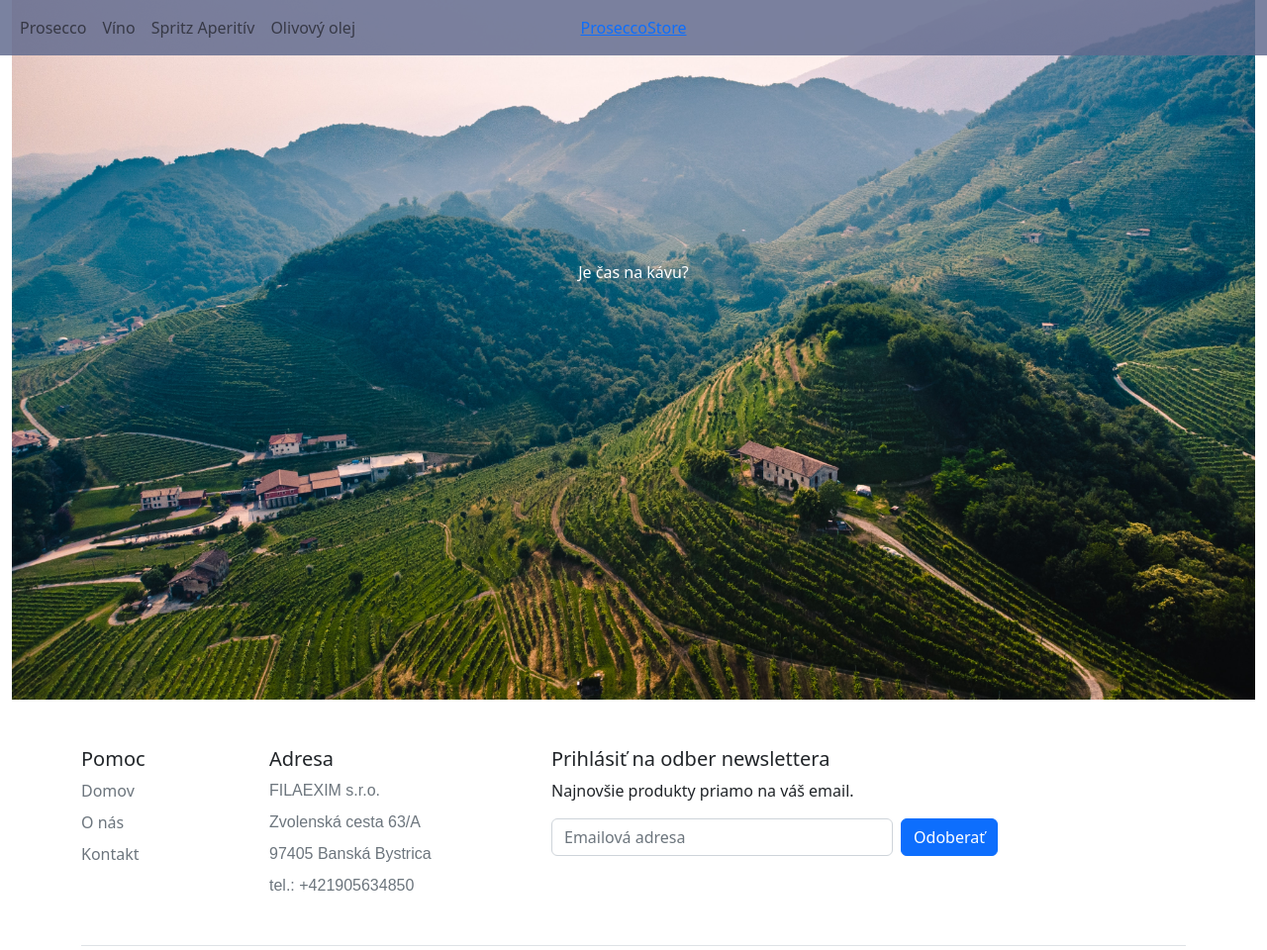
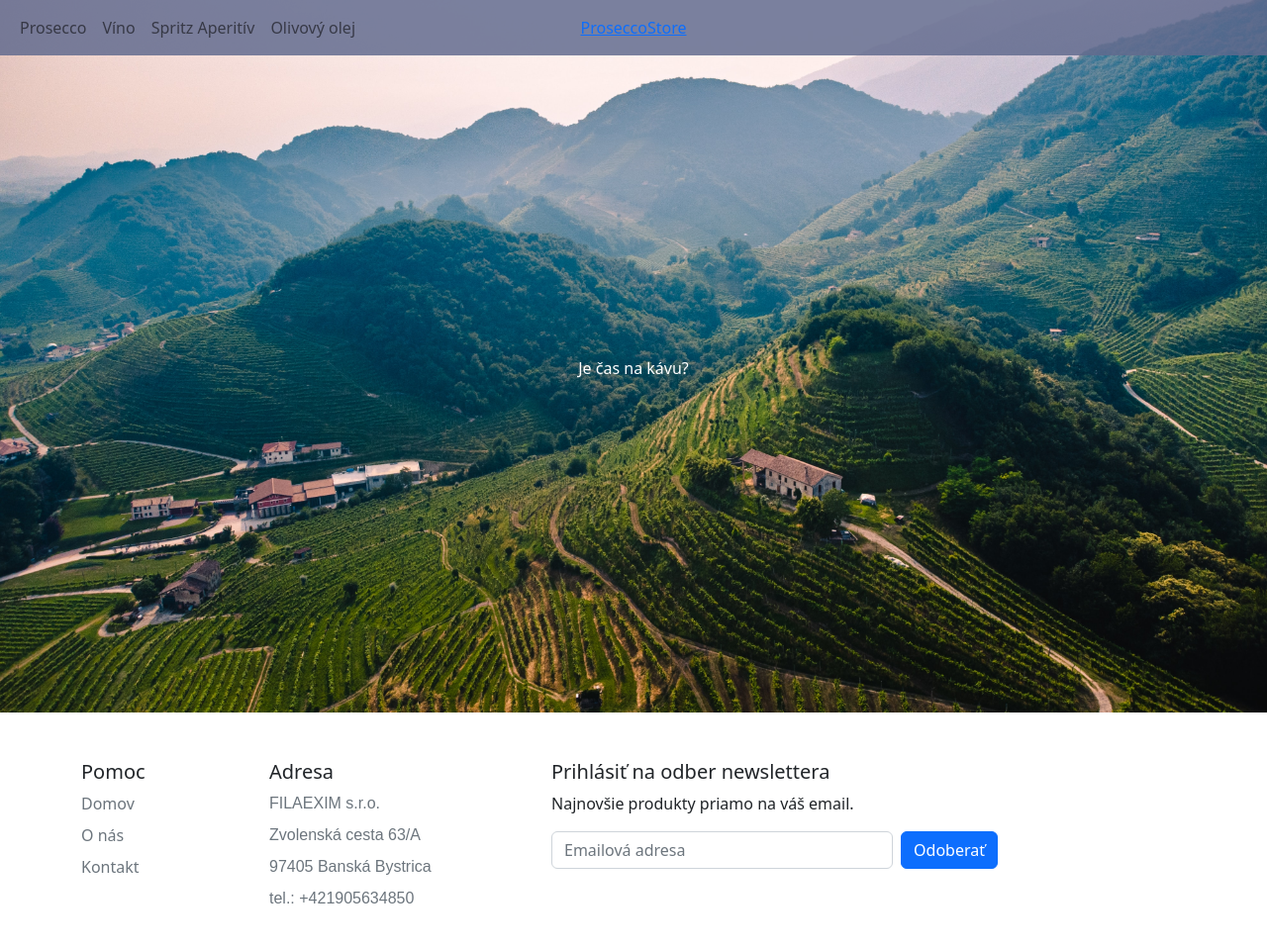
Before and after one commit to luka3691/vaii-semestralna, a PHP site: page /hlavna_stranka.html in a window 1280 px wide. Shown: the top 960 px of the page at 99% size. Run offline with PHP 8.4, Linux system fonts and the light colour scheme.

Commit message:
Fix header obrazka z textom

```diff
--- a/hlavna_stranka.html
+++ b/hlavna_stranka.html
@@ -41,15 +41,12 @@
     </div>
 </nav>
 
-<header class="container-fluid">
+<div class="container-text">
     <img class="img-fluid" src="pictures/vino-kopec.jpg" alt="Víno na kopci">
-    <div class="container-text">
-        <div class="text-nowrap middle">
-            Je čas na kávu?
-        </div>
+    <div class="text-nowrap middle">
+        Je čas na kávu?
     </div>
-</header>
-
+</div>
 
 
 <div class="container">
--- a/hlavna_styl.css
+++ b/hlavna_styl.css
@@ -3,9 +3,10 @@
     position: fixed;
     width: 100%;
     overflow: hidden;
+    z-index: 1;
 }
 .logo {
-    font-family: "Gill Sans Nova Cond";
+    font-family: "Gill Sans Nova Cond" ;
     font-size-adjust: initial;
 }
 .logo-header-wrapper{
@@ -18,18 +19,18 @@
 }
 .middle {
     position:absolute;
-    left:50%;
-    transform:translate(-50%,-1850%);
+    left: 50%;
+    top: 50%;
     text-align: center;
     color: white;
+    transform: translate(-50%,0);
 }
 .middle-text-style {
 
 }
 .container-text{
     position: relative;
-    text-align:center!important;
-    color: white;
+    text-align:center;
 }
 .adresa{
     font-family: Arial;
```
